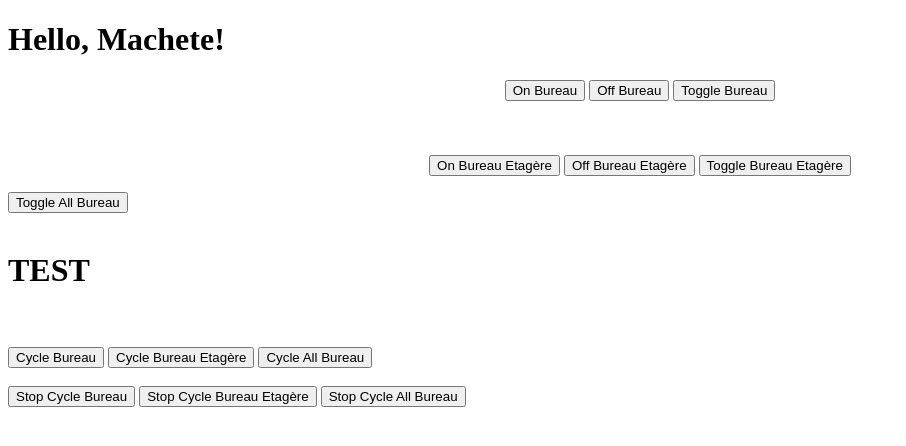
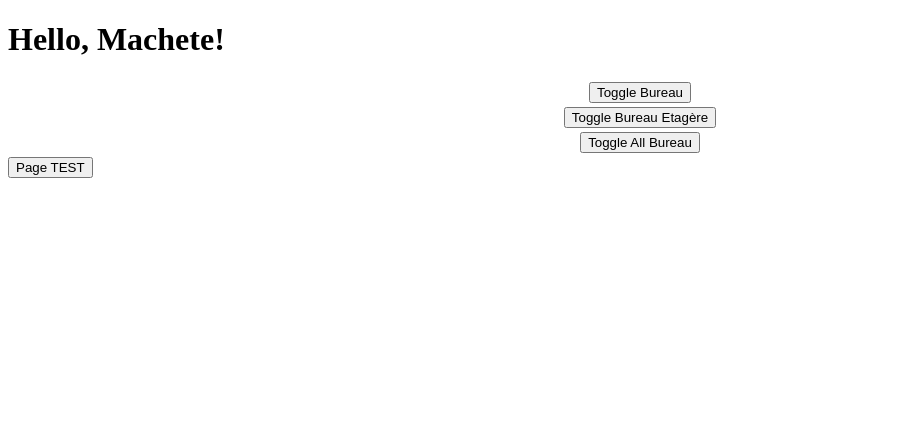
Before and after one commit to J-Roza/Domotique, a Flask app: page / in a window 1280 px wide. Shown: the top 446 px of the page, without its empty margins (0-906 px from the left). Run offline with Flask 2, Linux system fonts and the light colour scheme.

Commit message:
ajout page test ajout bouton flow ajout bouton rgb
Signed-off-by: Machete <djo77515@hotmail.fr>

```diff
--- a/Server/server.py
+++ b/Server/server.py
@@ -1,6 +1,6 @@
 from flask import Flask
 from flask import render_template
-from yeelight import Bulb, RGBTransition, Flow, transitions
+from yeelight import Bulb, RGBTransition, Flow, transitions, SleepTransition
 
 bulb0 = Bulb("192.168.1.181")
 bulb1 = Bulb("192.168.1.182")
@@ -9,54 +9,42 @@ app = Flask(__name__)
 
 @app.route('/')
 def index():
-
     return (render_template('index.html'), 200)
 
+@app.route('/test_page')
+def test():
+    return render_template('test_page.html')
 
-# Turn the bulb on.
-@app.route('/start_yeelight/<int:id_bulb>')
-def start_yeelight(id_bulb=None):
-    if id_bulb != None:
-        if id_bulb == 0:
-            bulb0.turn_on()
-        elif id_bulb == 1:
-            bulb1.turn_on()
-    return ('', 204)
-# Turn the bulb off.
-@app.route('/stop_yeelight/<int:id_bulb>')
-def stop_yeelight(id_bulb=None):
-    if id_bulb != None:
-        if id_bulb == 0:
-            bulb0.turn_off()
-        elif id_bulb == 1:
-            bulb1.turn_off()
-    return ('', 204)
+
 
 # Toggle power.
 @app.route('/toggle_yeelight/<int:id_bulb>')
 def toggle_yeelight(id_bulb=None):
     if id_bulb != None:
         if id_bulb == 0:
-            bulb0.toggle()
+            bulb0.toggle(effect="sudden")
         elif id_bulb == 1:
-            bulb1.toggle()
+            bulb1.toggle(effect="sudden")
         elif id_bulb == 2:
-            bulb0.toggle()
-            bulb1.toggle()
+            bulb0.toggle(effect="sudden")
+            bulb1.toggle(effect="sudden")
     return ('', 204)
 
 
 ####################### TEST #############################
 
 
-flow = Flow(
-    count=0,  # Cycle forever.
-    transitions=transitions.christmas()
-)
+
 
 # Infinite color cycle
 @app.route('/start_color_cycle_yeelight/<int:id_bulb>')
-def cycle_yeelight(id_bulb=None):
+def start_flow_yeelight(id_bulb=None):
+
+    flow = Flow(
+        count=0,  # Cycle forever.
+        transitions=transitions.christmas()
+    )
+
     if id_bulb != None:
         if id_bulb == 0:
             bulb0.start_flow(flow)
@@ -69,7 +57,7 @@ def cycle_yeelight(id_bulb=None):
 
 # Infinite color cycle stop
 @app.route('/stop_color_cycle_yeelight/<int:id_bulb>')
-def stop_cycle_yeelight(id_bulb=None):
+def stop_flow_yeelight(id_bulb=None):
     if id_bulb != None:
         if id_bulb == 0:
             bulb0.stop_flow()
@@ -80,6 +68,49 @@ def stop_cycle_yeelight(id_bulb=None):
             bulb1.stop_flow()
     return ('', 204)
 
+# Turn the bulb on.
+@app.route('/start_yeelight/<int:id_bulb>')
+def start_yeelight(id_bulb=None):
+    if id_bulb != None:
+        if id_bulb == 0:
+            bulb0.turn_on(effect="sudden")
+        elif id_bulb == 1:
+            bulb1.turn_on(effect="sudden")
+    return ('', 204)
+
+
+# Turn the bulb off.
+@app.route('/stop_yeelight/<int:id_bulb>')
+def stop_yeelight(id_bulb=None):
+    if id_bulb != None:
+        if id_bulb == 0:
+            bulb0.turn_off()
+        elif id_bulb == 1:
+            bulb1.turn_off()
+    return ('', 204)
+
+
+#
+@app.route('/start_color_cycle_yeelight/<int:id_bulb>/<rgb_value>')
+def rgb_yeelight(id_bulb=None, rgb_value="ffffff"):
+
+    int_rgb = int(rgb_value, 16)
+
+    b_color = int_rgb & 0b11111111
+    g_color = int_rgb >> 8 & 0b11111111
+    r_color = int_rgb >> 16 & 0b11111111
+
+    if id_bulb != None:
+        if id_bulb == 0:
+            bulb0.set_rgb(r_color, g_color, b_color, effect="sudden")
+        elif id_bulb == 1:
+            bulb1.set_rgb(r_color, g_color, b_color, effect="sudden")
+        elif id_bulb == 2:
+            bulb0.set_rgb(r_color, g_color, b_color, effect="sudden")
+            bulb1.set_rgb(r_color, g_color, b_color, effect="sudden")
+
+    return ('', 204)
+
 
 if __name__ == "__main__":
     app.run(debug=True, port=5000)
--- /dev/null
+++ b/Server/static/css/server.css
@@ -0,0 +1,19 @@
+#main_div
+{
+    width: 100%;
+    height: 100px;
+    display: flex;
+    flex-direction: column;
+    justify-content: space-around;
+
+}
+
+.buttons_div {
+
+    width: 100%;
+    display: flex;
+    align-items: center;
+    justify-content: space-around;
+
+
+}
--- a/Server/templates/index.html
+++ b/Server/templates/index.html
@@ -1,44 +1,40 @@
 <!doctype html>
-<html>
+
 <head>
-<title>Projet Domotique</title>
+    <title>Projet Domotique</title>
+    <link rel="stylesheet" href="{{ url_for('static', filename='css/server.css') }}">
+
 </head>
 <body>
 
 <h1>Hello, Machete!</h1>
 
 
-<p align="center">
-<a href="/start_yeelight/0"><button type="button">On Bureau </button></a>
-<a href="/stop_yeelight/0"><button type="button">Off Bureau</button></a>
-<a href="/toggle_yeelight/0"><button type="button">Toggle Bureau</button></a>
+<div id="main_div">
 
-<br>
-<br>
-<br>
-<br>
-<a href="/start_yeelight/1"><button type="button">On Bureau Etagère</button></a>
-<a href="/stop_yeelight/1"><button type="button">Off Bureau Etagère</button></a>
-<a href="/toggle_yeelight/1"><button type="button">Toggle Bureau Etagère</button></a>
-</p>
+    <div class="buttons_div">
+
+        <a href="/toggle_yeelight/0"><button type="button">Toggle Bureau</button></a>
+    </div>
+
+    <div class="buttons_div">
+
+        <a href="/toggle_yeelight/1"><button type="button">Toggle Bureau Etagère</button></a>
+    </div>
+
+    <div class="buttons_div">
+
+        <a href="/toggle_yeelight/2"><button type="button">Toggle All Bureau</button></a>
+    </div>
+
+        <a href="/test_page"><button type="button">Page TEST</button></a>
+
+</div>
 
 
-<a href="/toggle_yeelight/2"><button type="button">Toggle All Bureau</button></a>
-
-<br>
-<br>
-<h1>TEST</h1>
-<br>
-<br>
-
-<a href="/start_color_cycle_yeelight/0"><button type="button">Cycle Bureau</button></a>
-<a href="/start_color_cycle_yeelight/1"><button type="button">Cycle Bureau Etagère</button></a>
-<a href="/start_color_cycle_yeelight/2"><button type="button">Cycle All Bureau</button></a>
-<br>
-<br>
-<a href="/stop_color_cycle_yeelight/0"><button type="button">Stop Cycle Bureau</button></a>
-<a href="/stop_color_cycle_yeelight/1"><button type="button">Stop Cycle Bureau Etagère</button></a>
-<a href="/stop_color_cycle_yeelight/2"><button type="button">Stop Cycle All Bureau</button></a>
 
 </body>
+
+
+
 </html>
```
Also changed, not shown: Server/templates/test_page.html (added, +61 -0 lines), Server/static/css/button.css (added).
